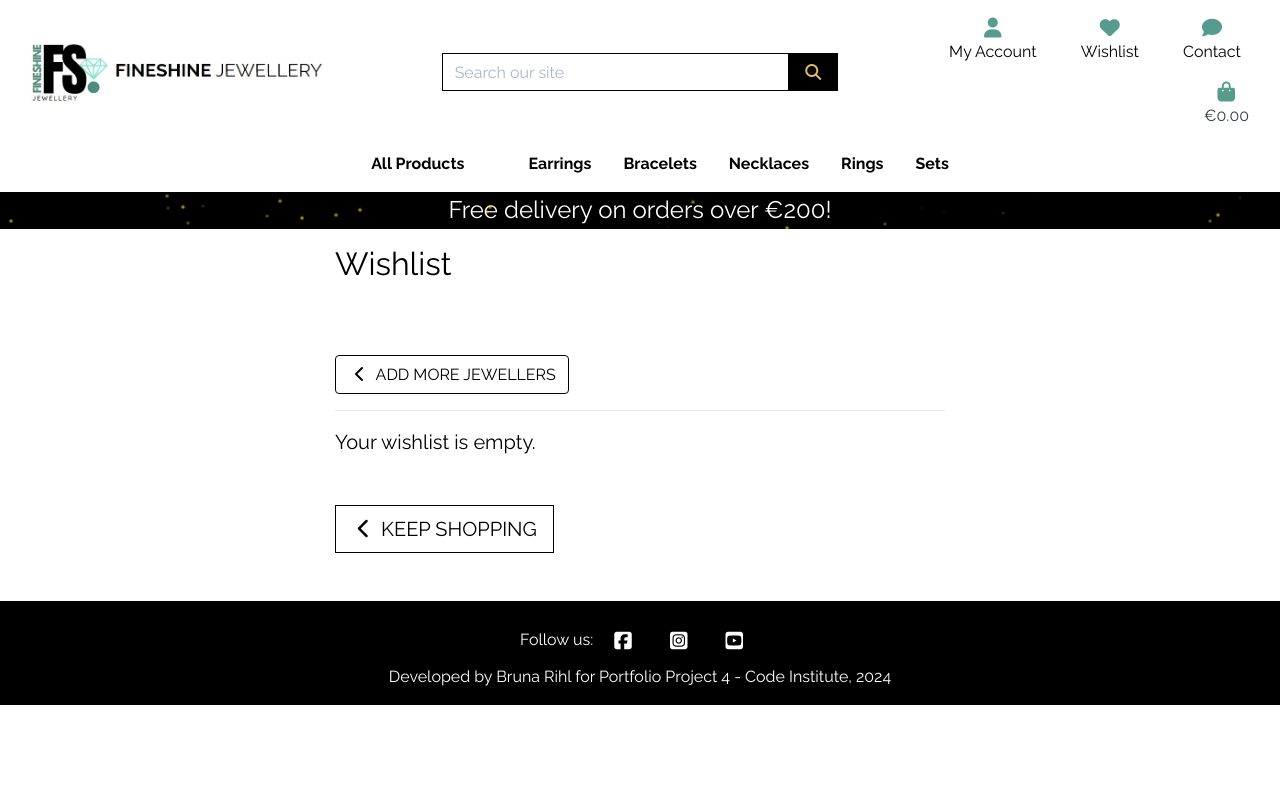
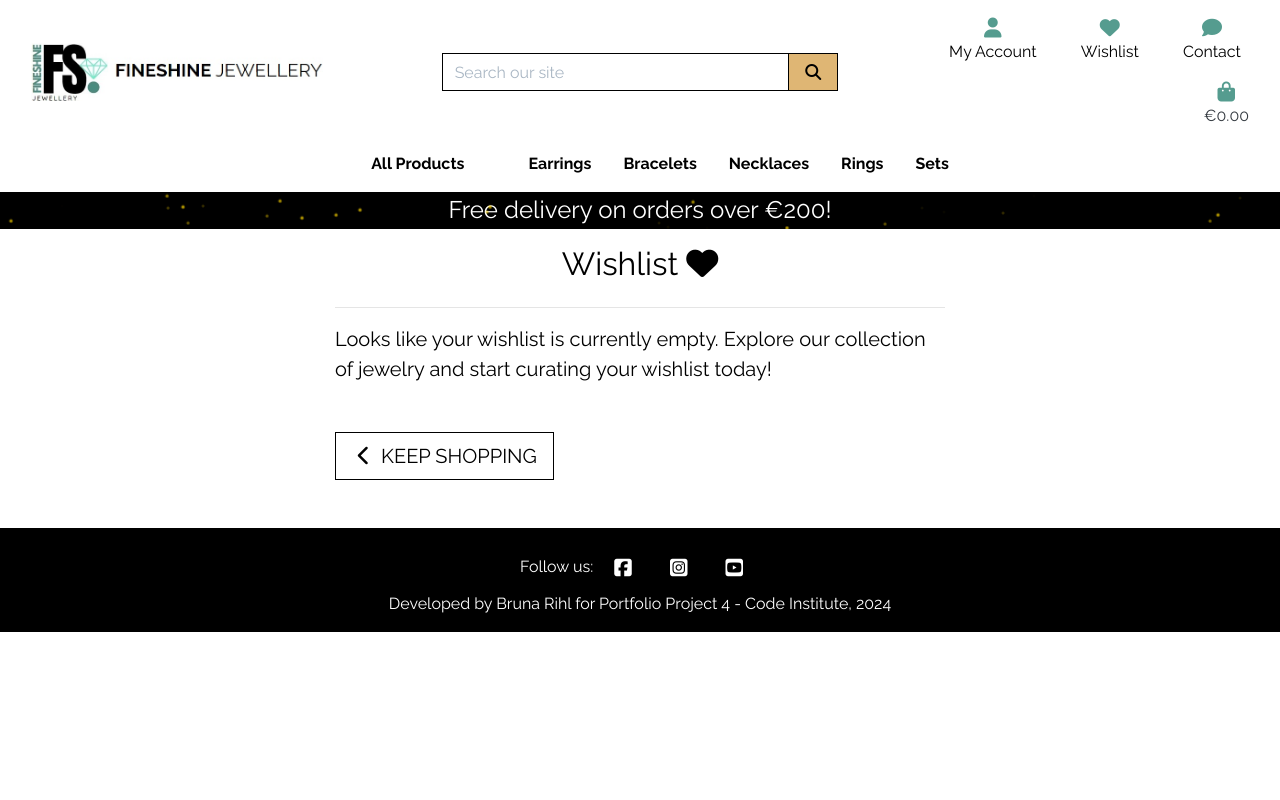
Before and after one commit to BrunaRihl/FineShine-Jewellery, a Django app: page /wishlist/ in a window 1280 px wide. Run offline with Django 3.2, Linux system fonts and the light colour scheme; the visitor is signed in with stand-in values (Sample User, id 1); data comes from the database, SQL or seed files in the repository; data that the repository does not hold is empty; some libraries are stand-ins or nearby versions.

Commit message:
feat: add text and style to wishlist

```diff
--- a/contact/templates/contact.html
+++ b/contact/templates/contact.html
@@ -16,7 +16,7 @@
         <div class="row d-flex justify-content-center">
             <div class="col-12 col-md-6 col-lg-4">
                 <hr>
-                <h2 class="logo-font mb-4">Contact Us</h2>
+                <h2 class="logo-font mb-4 text-center">Contact Us! <i class="fa-regular fa-comment"></i></h2>
                 <hr>
 
                 <div class="allauth-form-inner-content">
--- a/home/templates/home/index.html
+++ b/home/templates/home/index.html
@@ -22,7 +22,7 @@
                     Elegance in Every Detail
                 </h2>
                 <div class="my-5">
-                    <a href="{% url 'products' %}" class="explore-now-button btn btn-black text-uppercase py-3">Shop Now</a>
+                    <a href="{% url 'products' %}" class="explore-now-button btn btn-black text-uppercase font-weight-bolder py-3">Shop Now</a>
                 </div>
             </div>
         </div>
--- a/products/templates/products/includes/product_reviews.html
+++ b/products/templates/products/includes/product_reviews.html
@@ -40,6 +40,7 @@
         {% endfor %}
     </div>
     {% else %}
-    <p class="mt-3">No reviews yet - be the first to leave a review!</p>
+    <p class="mt-3">No reviews yet, you could be the first one to leave a review!</p>
+    <p class="mt-3">If you're not logged in, please log in first. </p>
     {% endif %}
 </div>
--- a/products/templates/products/products.html
+++ b/products/templates/products/products.html
@@ -14,7 +14,8 @@
     <div class="container-fluid margin-top-div">
         <div class="row">
             <div class="col text-center mt-3">
-                <h2 class="logo-font">Products</h2>
+                <h2 class="logo-font mb-4 text-center">Products <i class="fa-regular fa-gem"></i></h2>
+
                 {% for c in current_categories %}
                     <a class="category-badge text-decoration-none" href="{% url 'products' %}?category={{ c.name }}">
                         <span class="p-2 mt-2 badge badge-white text-black rounded-0 border border-dark">{{ c.friendly_name }}</span>
--- a/static/css/base.css
+++ b/static/css/base.css
@@ -3,6 +3,7 @@
     --black: black;
     --white: white;
     --gold: #DFB674;
+    --lightgold: #dac49f;
     --green: #4A8D80;
 
   }
@@ -86,8 +87,8 @@ body {
 }
 
 .btn-black {
-    background: var(--black);
-    color:  var(--gold);
+    background: var(--gold);
+    color:  var(--black);
     border: 1px solid var(--black);
 
 }
@@ -155,7 +156,7 @@ body {
 .btn-black:hover,
 .btn-black:active,
 .btn-black:focus {
-    background: var(--gold);
+    background: var(--lightgold);
     color: var(--black);
     border: 1px solid var(--black);
 
@@ -272,6 +273,25 @@ input[name='q']::placeholder {
     height: 100px;
     overflow-x: hidden;
     overflow-y: auto;
+}
+
+/* wishlist */
+
+.wish-delete {
+    text-decoration: none !important;
+    color: rgba(255, 0, 0, 0.673);
+    opacity: 0.9 !important;
+    transition: 0.2s;
+}
+
+.wish-delete:hover {
+    color: rgba(255, 0, 0, 0.673);
+    text-decoration: none !important;
+    opacity: 0.5 !important;
+}
+
+.list-group-item:last-child {
+    border: 0;
 }
 
 
--- a/wishlist/templates/wishlist.html
+++ b/wishlist/templates/wishlist.html
@@ -16,13 +16,7 @@
         <div class="row d-flex justify-content-center">
             <div class="col-12 col-md-6 col-lg-6">
                 <hr>
-                <h2 class="logo-font mb-4">Wishlist</h2>
-                <a href="{% url 'products' %}" class="btn btn-outline-black mt-5">
-                    <span class="icon">
-                        <i class="fas fa-chevron-left"></i>
-                    </span>
-                    <span class="text-uppercase">Add more jewellers</span>
-                </a>
+                <h2 class="logo-font mb-4 text-center">Wishlist <i class="fas fa-heart"></i></h2>
                 <hr>
 
                 {% if wishlist_items %}
@@ -33,10 +27,10 @@
                             <div class="col-lg-2 col-sm-4">
                                 <a href="{% url 'product_detail' item.product.id %}">
                                     {% if item.product.image %}
-                                    <img class="w-100 wishlist-prod" src="{{ item.product.image.url }}"
+                                    <img class="w-100" src="{{ item.product.image.url }}"
                                         alt="{{ item.product.name }}">
                                     {% else %}
-                                    <img class="w-100 wishlist-prod"
+                                    <img class="w-100"
                                         src="{{ MEDIA_URL }}product_placeholder.png"
                                         alt="{{ item.product.name }}">
                                     {% endif %}
@@ -47,16 +41,22 @@
                             </div>
                             <div class="col-lg-4 col-sm-4">
                                 <a href="{% url 'remove_from_wishlist' item.product.id %}"
-                                    class="wishlist-delete">
-                                    <i class="fas fa-trash wishlist-icon"></i> Remove
+                                    class="wish-delete">
+                                    <i class="fas fa-trash wishlist-icon"></i> Remove Item
                                 </a>
                             </div>
                         </div>
                     </li>
                     {% endfor %}
+                    <a href="{% url 'products' %}" class="btn btn-outline-black rounded-0 btn-lg">
+                        <span class="icon">
+                            <i class="fas fa-chevron-left"></i>
+                        </span>
+                        <span class="text-uppercase">Keep Shopping</span>
+                    </a>
                 </ul>
                 {% else %}
-                <p class="lead mb-5">Your wishlist is empty.</p>
+                <p class="lead mb-5">Looks like your wishlist is currently empty. Explore our collection of jewelry and start curating your wishlist today!</p>
                 <a href="{% url 'products' %}" class="btn btn-outline-black rounded-0 btn-lg">
                     <span class="icon">
                         <i class="fas fa-chevron-left"></i>
--- a/wishlist/views.py
+++ b/wishlist/views.py
@@ -52,5 +52,5 @@ def remove_from_wishlist(request, item_id):
     wishlist_item = Wishlist.objects.get(user=user, product=product)
 
     wishlist_item.delete()
-    messages.success(request, f"{product.name} has been successfully removed.")
+    messages.success(request, f"{product.name} has been successfully removed from wishlist.")
     return redirect(reverse("view_wishlist"))
```
